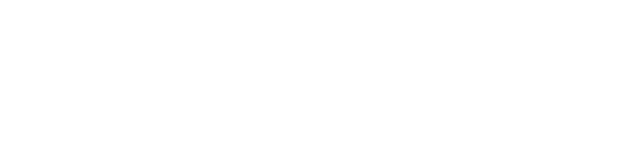
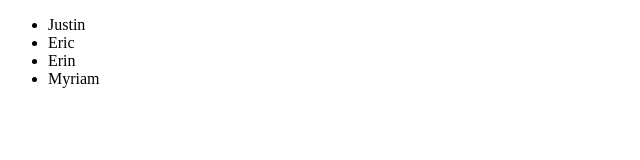
Before and after one commit to aww2539/mow-better-lawns, a plain HTML site: page index.html in a window 1280 px wide. Shown: the whole page, without its empty margins (0-640 px from the left). Drawn offline with Linux system fonts and the light colour scheme.

Commit message:
imported kids to html

```diff
--- a/index.html
+++ b/index.html
@@ -7,7 +7,9 @@
     <link rel="stylesheet" href="./styles/main.css">
     <title>Document</title>
 </head>
-<body id="container">
-    <script src="./scripts/main.js"></script>
+<body>
+    <main  id="container">
+    </main>
+    <script type="module" src="./scripts/main.js"></script>
 </body>
 </html>
--- /dev/null
+++ b/scripts/kids.js
@@ -0,0 +1,18 @@
+// module to hold information related to kids and render this information to the DOM
+
+import { getHomes, getKidHomeAssignments, getKids, getServices } from "./database.js";
+
+const kids = getKids()
+const homes = getHomes()
+const services = getServices()
+const kidHomeAssignments = getKidHomeAssignments()
+
+export const Kids = () => {
+    let html = ""
+    html = "<ul>"
+    for (const kid of kids) {
+        html += `<li id=kid--${kid.id}>${kid.name}</li>`
+    }
+    html += "</ul"
+    return html
+}
--- a/scripts/main.js
+++ b/scripts/main.js
@@ -0,0 +1,9 @@
+import { Kids } from "./kids.js";
+
+const mainContainer = document.querySelector("#container")
+
+const render = () => {
+    mainContainer.innerHTML = Kids()
+}
+
+render()
```
